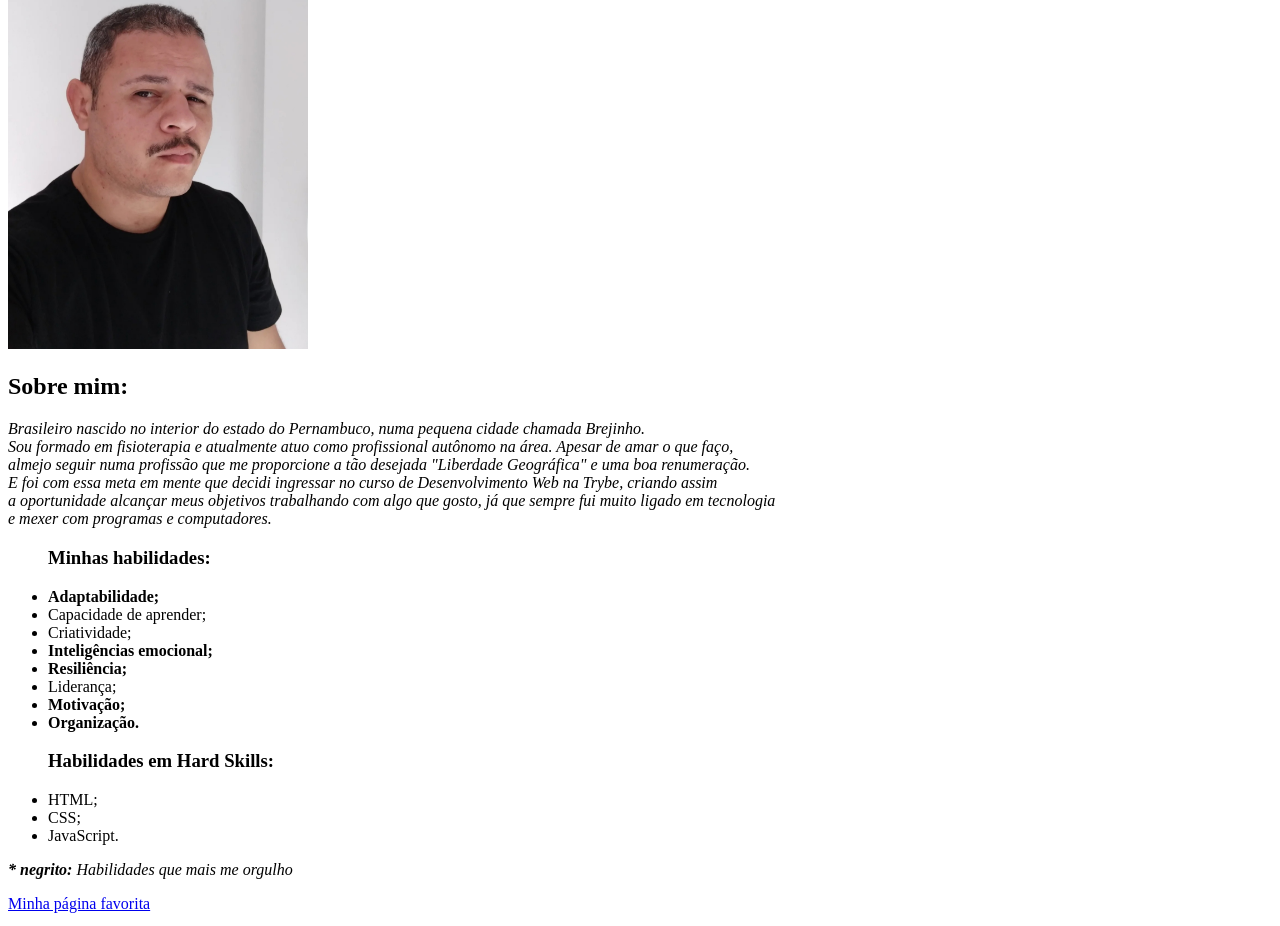
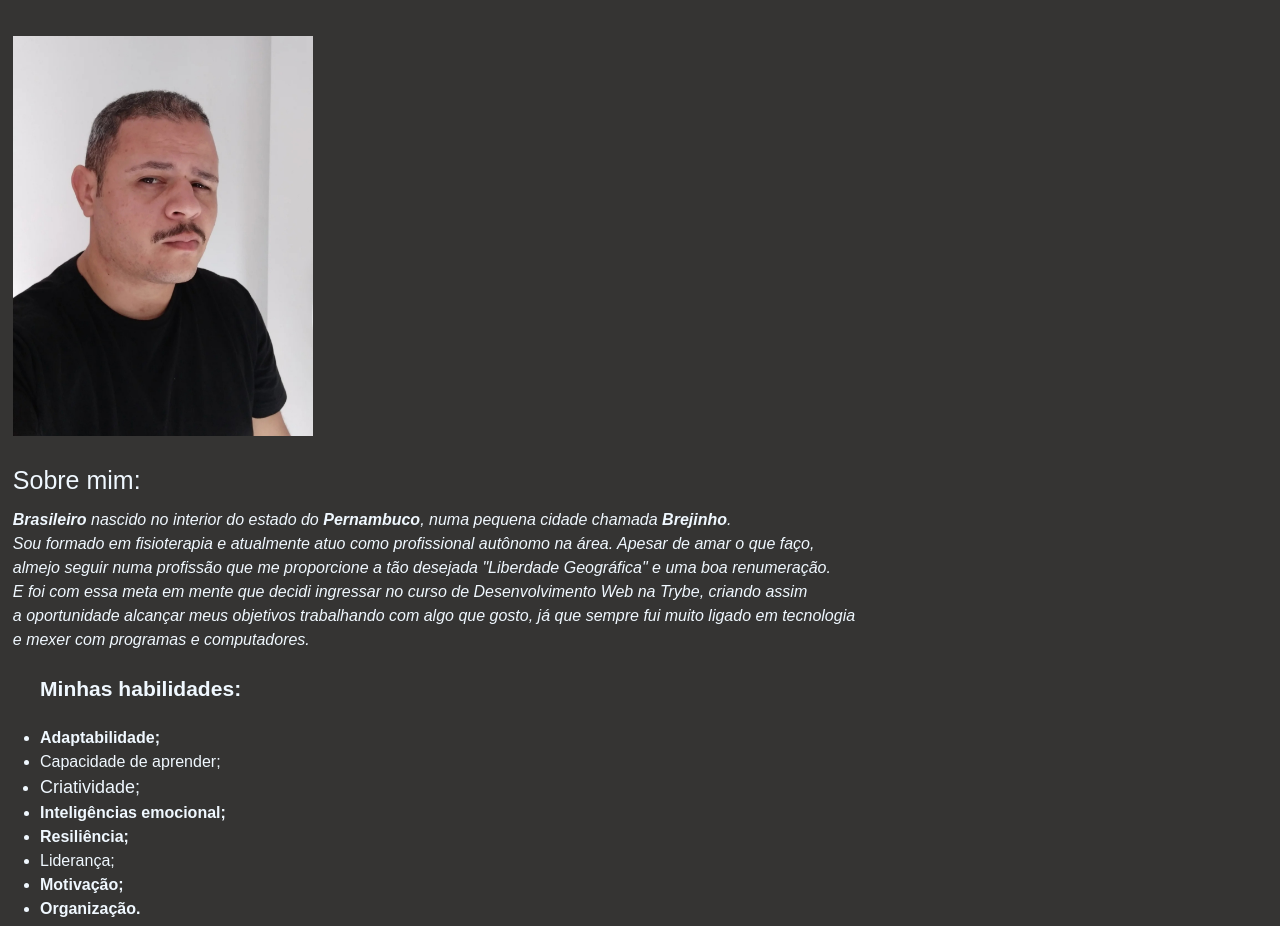
Before and after one commit to CristianoJenes/cristianojenes.github.io, a plain HTML site: page index.html in a window 1280 px wide. Shown: the part 156-1082 px from the top of the page. Drawn offline with Linux system fonts and the light colour scheme.

Commit message:
Exercícios - Estilizando seu Portfólio Web! + Edições próprias.

```diff
--- a/index.html
+++ b/index.html
@@ -5,6 +5,61 @@
   <head>
     <meta charset="UTF-8">
     <title>Portifólio Web</title>
+    <link href="https: //fonts.googleapis.com/css2?family= Montserrat :ital,wght@0,100;0,200;0,300;0,400;0,500;0,600;0,700;1,100;1,200;1,300;1,400;1,500;1,600;1,700 & display= swap " rel="folha de estilo">
+
+    <style>
+
+        body { background-color: #353433ff;
+               margin: 0%;}
+
+        h1 {font-family: 'Montserrat', sans-serif;
+            font-style: italic;
+            line-height: 1.2;
+            font-weight: 700;
+            color: aliceblue;
+            font-size: 40px;
+            background-color: black;
+            padding: 30px 10px 30px 20px;}
+
+        .foto {margin: 1%;}
+
+        h2 {font-family: 'Montserrat', sans-serif;
+            font-style: normal;
+            line-height: 1.2;
+            font-weight: 100;
+            color: aliceblue;
+            font-size: 25px;
+            margin: 1%;}
+
+        .descricao {font-family: 'Montserrat', sans-serif;
+                    font-style: normal;
+                    line-height: 1.5;
+                    font-weight: 100;
+                    color: aliceblue;
+                    margin: 1%;}
+
+        .habilidades {font-family: 'Montserrat', sans-serif;
+                      font-style: normal;
+                      line-height: 1.5;
+                      font-weight: 100;
+                      color: aliceblue;
+                      font-size: 18px;}
+        .adaptabilidade {font-size: 16px;}
+        .aprender {font-size: 16px;}
+        .criatividade {font-size: 16x;}
+        .emocional {font-size: 16px;}
+        .resiliencia {font-size: 16px;}
+        .lideranca {font-size: 16px;}
+        .motivacao {font-size: 16px;}
+        .organizacao {font-size: 16px;}
+
+        .html {font-size: 16px;}
+        .css {font-size: 16px;}
+        .javascript {font-size: 16px;}
+
+
+    </style>
+
   </head>
 
   <body>
@@ -13,10 +68,10 @@
 
     <h1>Cristiano Jenes Teixeira da Silva</h1>
 
-    <img src="./img/Cristiano Jenes.jpg" alt="Foto de Cristiano Jenes" width="300px" id="fotocj">
+    <img class= "foto" src="./img/Cristiano Jenes.jpg" alt="Foto de Cristiano Jenes" width="300px" id="fotocj">
 
     <h2 id="sm">Sobre mim:</h2>
-        <p><em>Brasileiro nascido no interior do estado do Pernambuco, numa pequena cidade chamada Brejinho. <br>
+        <p class="descricao"><em><strong>Brasileiro</strong> nascido no interior do estado do <strong>Pernambuco</strong>, numa pequena cidade chamada <strong>Brejinho</strong>. <br>
         Sou formado em fisioterapia e atualmente atuo como profissional autônomo na área. Apesar de amar o que faço, <br>
         almejo seguir numa profissão que me proporcione a tão desejada "Liberdade Geográfica" e uma boa renumeração. <br>
         E foi com essa meta em mente que decidi ingressar no curso de Desenvolvimento Web na Trybe, criando assim <br>
@@ -24,28 +79,28 @@
         e mexer com programas e computadores.</em>
         </p>
 
-       <ul><h3 id="mh" >Minhas habilidades:</h3>
+       <ul class="habilidades"><h3 id="mh" >Minhas habilidades:</h3>
 
-            <li><strong>Adaptabilidade;</strong></li>
-            <li>Capacidade de aprender;</li>
-            <li>Criatividade;</li>
-            <li><strong>Inteligências emocional;</strong></li>
-            <li><strong>Resiliência;</strong></li>
-            <li>Liderança;</li>
-            <li><strong>Motivação;</strong></li>
-            <li><strong>Organização.</strong></li>
+            <li class="adaptabilidade"><strong>Adaptabilidade;</strong></li>
+            <li class="aprender">Capacidade de aprender;</li>
+            <li class="criatividade">Criatividade;</li>
+            <li class="emocional"><strong>Inteligências emocional;</strong></li>
+            <li class="resiliencia"><strong>Resiliência;</strong></li>
+            <li class="lideranca">Liderança;</li>
+            <li class="motivacao"><strong>Motivação;</strong></li>
+            <li class="organizacao"><strong>Organização.</strong></li>
 
         </ul>
 
-        <ul><h3>Habilidades em Hard Skills:</h3>
+        <ul class="habilidades"><h3>Habilidades em Hard Skills:</h3>
 
-            <li>HTML;</li>
-            <li>CSS;</li>
-            <li>JavaScript.</li>
+            <li class="html">HTML;</li>
+            <li class="css">CSS;</li>
+            <li class="javascript">JavaScript.</li>
 
         </ul>
 
-       <p> <em><strong>* negrito:</strong> Habilidades que mais me orgulho</em> </p>
+       <p class="descricao"> <em><strong>* negrito:</strong> Habilidades que mais me orgulho</em> </p>
 
 <p> <a href="https://www.msn.com/pt-br" id="mpf" target="_blank" >Minha página favorita</a> </p>
 
```
